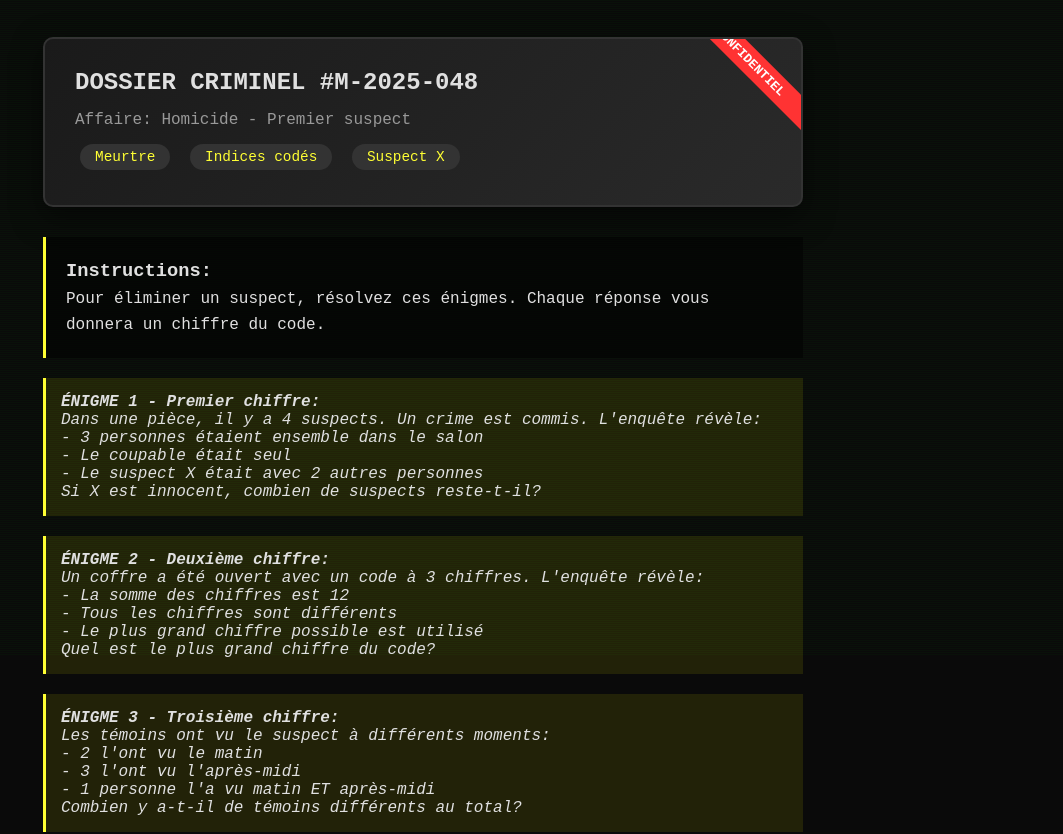
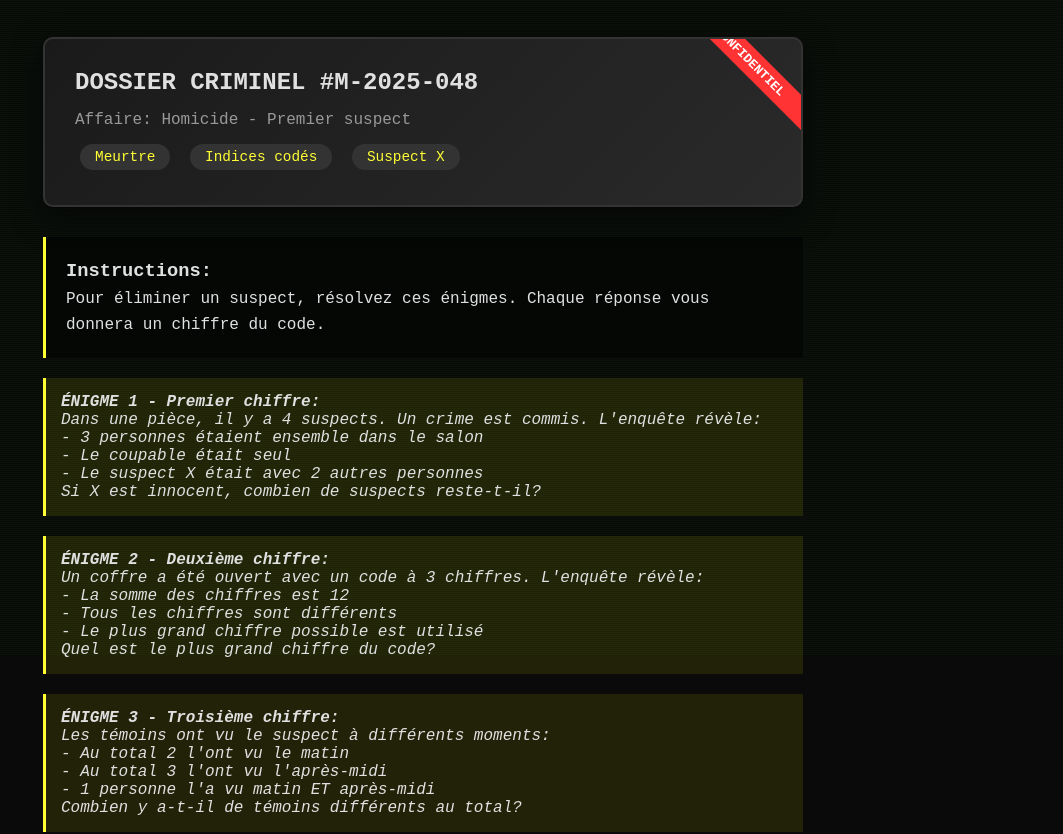
Before and after one commit to Breaton/Jeu-Enqu-te, a plain HTML site: page index.html in a window 1280 px wide. Shown: the part 145-979 px from the top of the page, without its empty margins (217-1280 px from the left). Drawn offline with Linux system fonts and the light colour scheme.

Commit message:
Update index.html

```diff
--- a/index.html
+++ b/index.html
@@ -278,8 +278,8 @@
         <div class="clue">
             <p><strong>ÉNIGME 3 - Troisième chiffre:</strong></p>
             <p>Les témoins ont vu le suspect à différents moments:</p>
-            <p>- 2 l'ont vu le matin</p>
-            <p>- 3 l'ont vu l'après-midi</p>
+            <p>- Au total 2 l'ont vu le matin</p>
+            <p>- Au total 3 l'ont vu l'après-midi</p>
             <p>- 1 personne l'a vu matin ET après-midi</p>
             <p><em>Combien y a-t-il de témoins différents au total?</em></p>
         </div>
```
